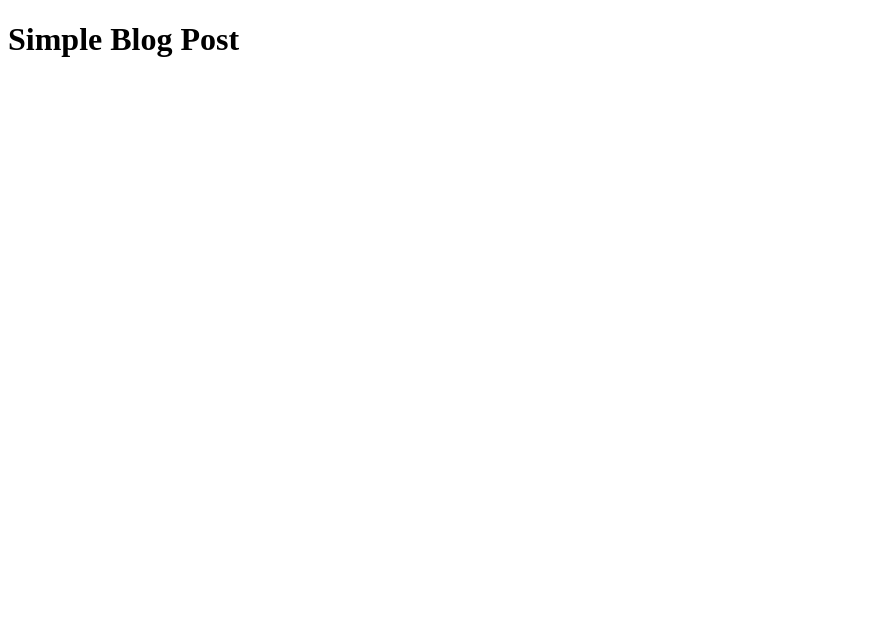
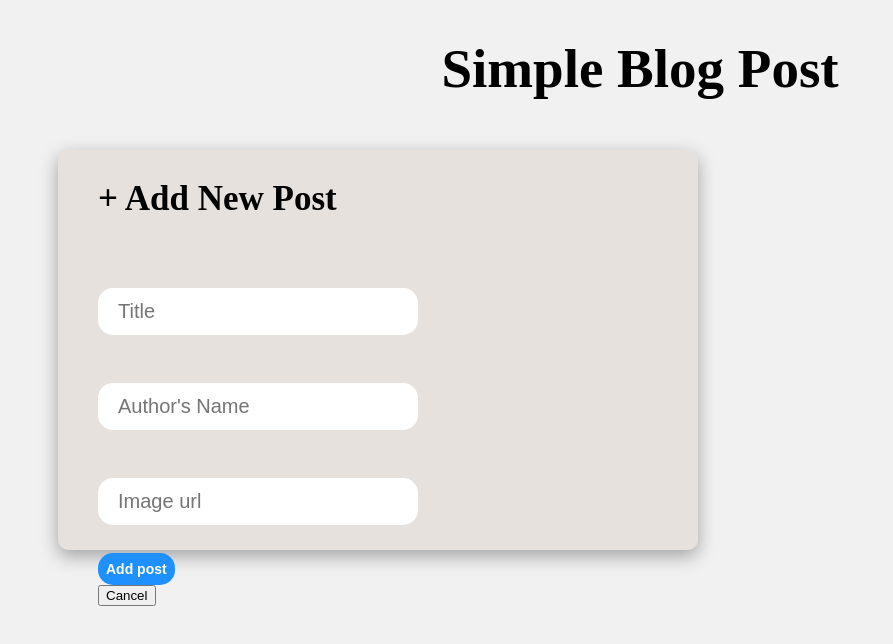
Before and after one commit to Andy-Ops254/wk3-code-challenge, a website: page index.html in a window 1280 px wide. Shown: the whole page, without its empty margins (0-893 px from the left). Drawn offline with Linux system fonts and the light colour scheme; no server answers.

Commit message:
add blog on the DOM and created handlePostClick

```diff
--- a/index.css
+++ b/index.css
@@ -0,0 +1,102 @@
+body{
+    background-color:rgb(241, 241, 241) ;
+}
+
+h1 {
+    font-weight: 800;
+    font-size: 40px;
+    text-align: center;
+    font-size: 55px;
+
+}
+#newPost {
+    display: flex;
+    flex-direction: column;
+    align-items: baseline;
+    padding:12px,20px;
+    box-sizing: border-box;
+    background-color: rgb(230, 225, 220);
+    height: 50vh;
+    width: 50vw;
+    box-shadow: 0 6px 18px rgba(43, 42, 42, 0.4);
+    border-radius: 10px;
+    margin-left:50px;
+    margin-top: 50px;
+
+}
+
+#newPost#title {
+    margin-bottom: 20px;
+}
+#newpost#name {
+    margin-bottom: 20px;
+}
+
+input[type=text] {
+width: 50%;
+padding: 12px 20px;
+margin: 8px 0;
+box-sizing: border-box;
+border-radius: 15px;
+background-color: white;
+outline: none;
+margin-top: 40px;
+margin-left: 40px;
+text-align:left;
+border-style: none;
+cursor:pointer;
+font-size: 20px;
+}
+
+input[type=text]:focus {
+outline: none;
+
+}
+
+#newPost .submit-btn {
+    padding: 8px;
+    margin-top: 20px;
+    background-color: dodgerblue;
+    color: white;
+    border-radius: 15px;
+    border-style: none ;
+    cursor:pointer;
+    font-weight: bold;
+    font-size: 14px;
+    padding: 12x;
+
+}
+
+input[type=text]:hover {
+border:2px solid #888;
+background-color: #d6d1d1fb;
+outline:none;
+}
+
+#newPost .newPostHeader {
+    font-size: 35px;
+    font-weight: 700;
+}
+
+#newPost .newPostHeader::before{
+    content: "+ ";
+    color:black;
+    font-size: 35px;
+    font-weight: 700;
+}
+
+/* #newPost{
+    width: 90vh;
+    max-width: 500px;
+    min-width: 250px;
+    margin:40px auto;
+    padding:16px;
+    align-items: stretch;
+}
+
+input[type=text] {
+    width: 100%;
+    margin: 16px 0;
+    margin-left: 0;
+    margin-top: 0;
+} */
--- a/index.html
+++ b/index.html
@@ -3,23 +3,34 @@
 <head>
     <meta charset="UTF-8">
     <meta name="viewport" content="width=device-width, initial-scale=1.0">
+    <link rel="stylesheet" href="./index.css">
+
     <title>BLOG POST</title>
 </head>
 <body>
     <h1>Simple Blog Post</h1>
 
-    <div id="post-list">
-        <ul>
+    <div>
+        <ul id="post-list">
 
         </ul>
     </div>
 
     <div id="post-detail">
-        <ul>
 
-        </ul>
     </div>
 
-    <form action=""></form>
+    <form id="newPost">
+        <h2 class="newPostHeader">Add New Post</h2>
+        <label for="title"></label>
+        <input type="text" id="title" name="title" placeholder="Title">
+        <label for="name"></label>
+        <input type="text" id="name" placeholder="Author's Name">
+        <label for="image url"></label>
+        <input type="text" id="url" placeholder="Image url">
+        <button type="submit" class="submit-btn">Add post</button>
+        <button type="cancel" class="cancel-btn">Cancel</button>
+    </form>
 </body>
+    <script src="./index.js"></script>
 </html>
--- a/index.js
+++ b/index.js
@@ -0,0 +1,21 @@
+let postList = document.getElementById('post-list');
+
+function handlePostClick(postID) {
+    fetch(`http://localhost:3000/Posts/${postID}`)
+    .then(resp => resp.json())
+    .then(post => {
+        console.log(post);
+    });
+};
+
+function displayPosts() {
+    fetch('http://localhost:3000/Posts')
+        .then(res => res.json())
+        .then(posts => {
+            posts.forEach((post) => {
+                postList.innerHTML += `<li onclick="handlePostClick(${post.id})">${post.title}</li>`
+            });
+        });
+};
+
+displayPosts();
```
Also changed, not shown: package.json (added, +18 -0 lines), db.json (renamed from {}db.json), 1 other file.
